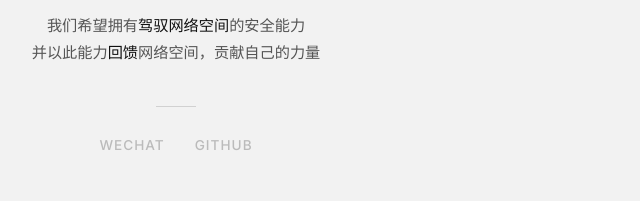
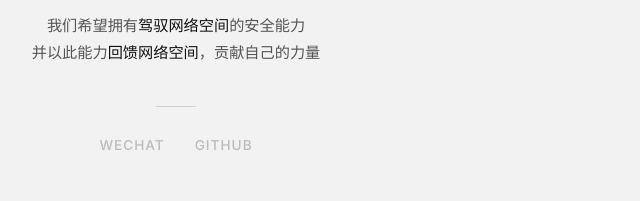
Before and after one commit to 0verSp4ce/Website, a plain HTML site: page index.html in a window 1280 px wide. Shown: the part 398-599 px from the top of the page, 464-1104 px from the left. Drawn offline with Linux system fonts and the light colour scheme.

Commit message:
Update index.html

```diff
--- a/index.html
+++ b/index.html
@@ -248,7 +248,7 @@
 
             <div class="desc">
                 我们希望拥有<strong>驾驭网络空间</strong>的安全能力<br />
-                并以此能力<strong>回馈</strong>网络空间，贡献自己的力量
+                并以此能力<strong>回馈网络空间</strong>，贡献自己的力量
             </div>
 
             <hr class="divider" />
```
